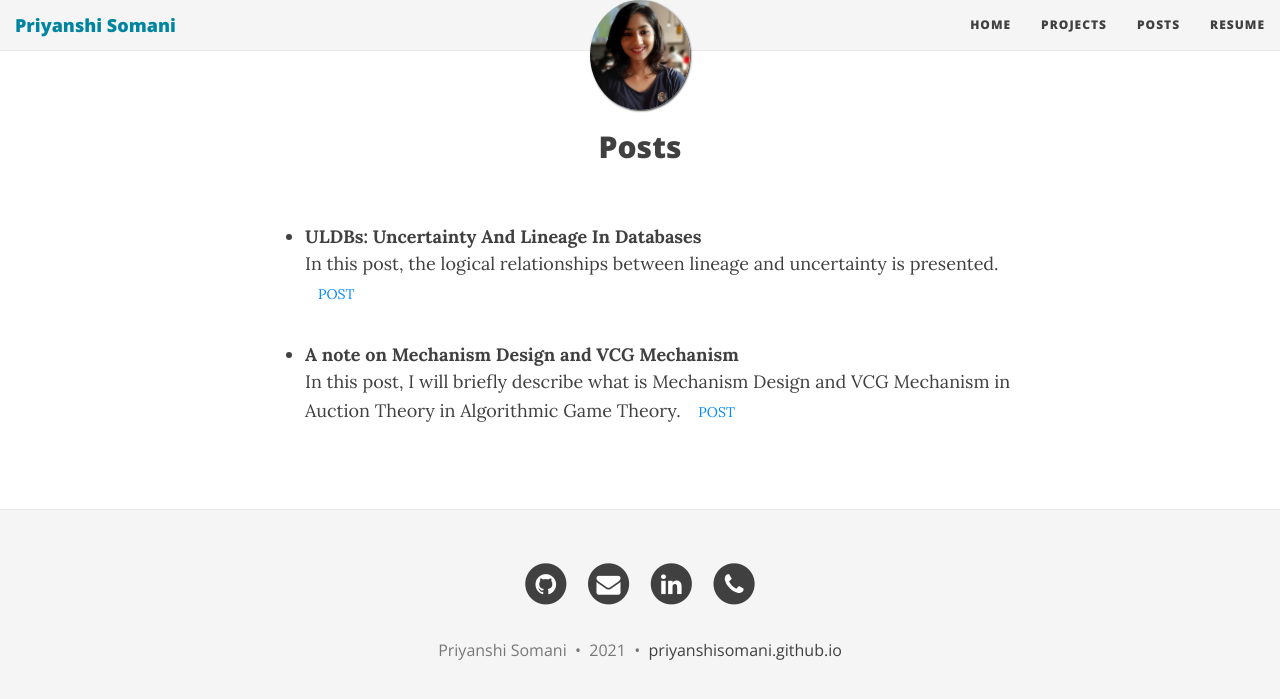
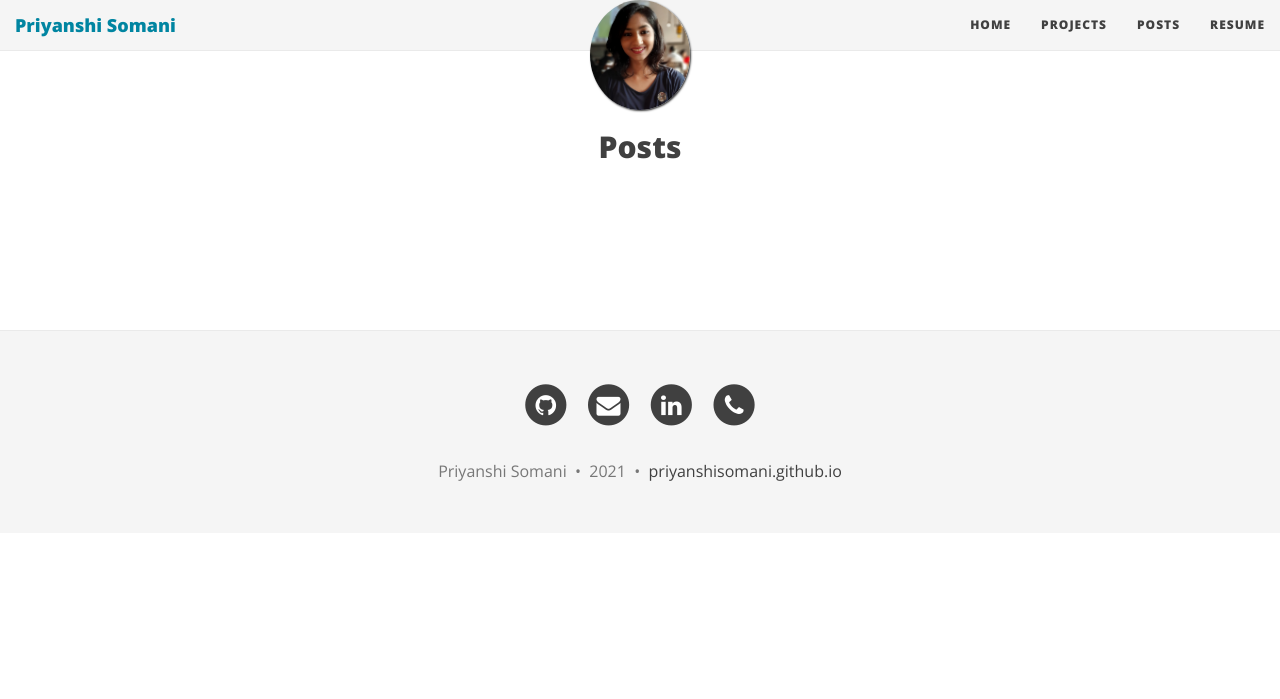
Before and after one commit to prsomani/prsomani.github.io, a Jekyll site: the page built from posts.md, in a window 1280 px wide. Shown: the top 699 px of the page. Built offline with Jekyll 4.4.1, drawn with Linux system fonts in a browser that asks for light colours; nearby versions of some CDN libraries.

Commit message:
Removing posts

```diff
--- a/posts.md
+++ b/posts.md
@@ -3,12 +3,5 @@ layout: page
 title: Posts
 ---
 
-- **ULDBs: Uncertainty And Lineage In Databases**
-	In this post, the logical relationships between lineage and uncertainty is presented.
-	[POST](https://medium.com/@mrinaltak/uldbs-uncertainty-and-lineage-in-databases-e1411f143411){: .btn}
 
-
-- **A note on Mechanism Design and VCG Mechanism**
-	In this post, I will briefly describe what is Mechanism Design and VCG Mechanism in Auction Theory in Algorithmic Game Theory.
-	[POST](https://medium.com/@mrinaltak/mechanism-design-and-vcg-mechanism-86fa7fffca44){: .btn}
 <br />
```
